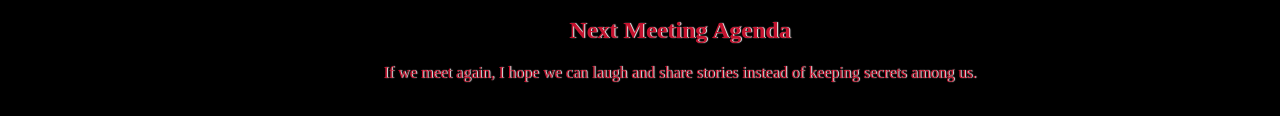
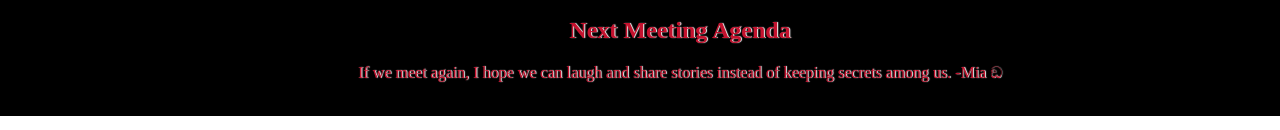
Before and after one commit to Secret-Undying-Society/Secret-Undying-Society.github.io, a plain HTML site: page pages/maze/right.html in a window 1280 px wide. Shown: the part 859-989 px from the top of the page. Drawn offline with Linux system fonts and the light colour scheme.

Commit message:
trying to push

```diff
--- a/pages/maze/right.html
+++ b/pages/maze/right.html
@@ -44,7 +44,7 @@
             <li>High-five whoever the kid that made the hilarious drawing of Godfrey is.</li>
           <ol>
           <h2>Next Meeting Agenda</h2>
-          <p>If we meet again, I hope we can laugh and share stories instead of keeping secrets among us.</p>
+          <p>If we meet again, I hope we can laugh and share stories instead of keeping secrets among us. -Mia ඞ</p>
           <p></br></p>
         </div>
         <img src="..\..\assets\goat.png"><br/>
```
